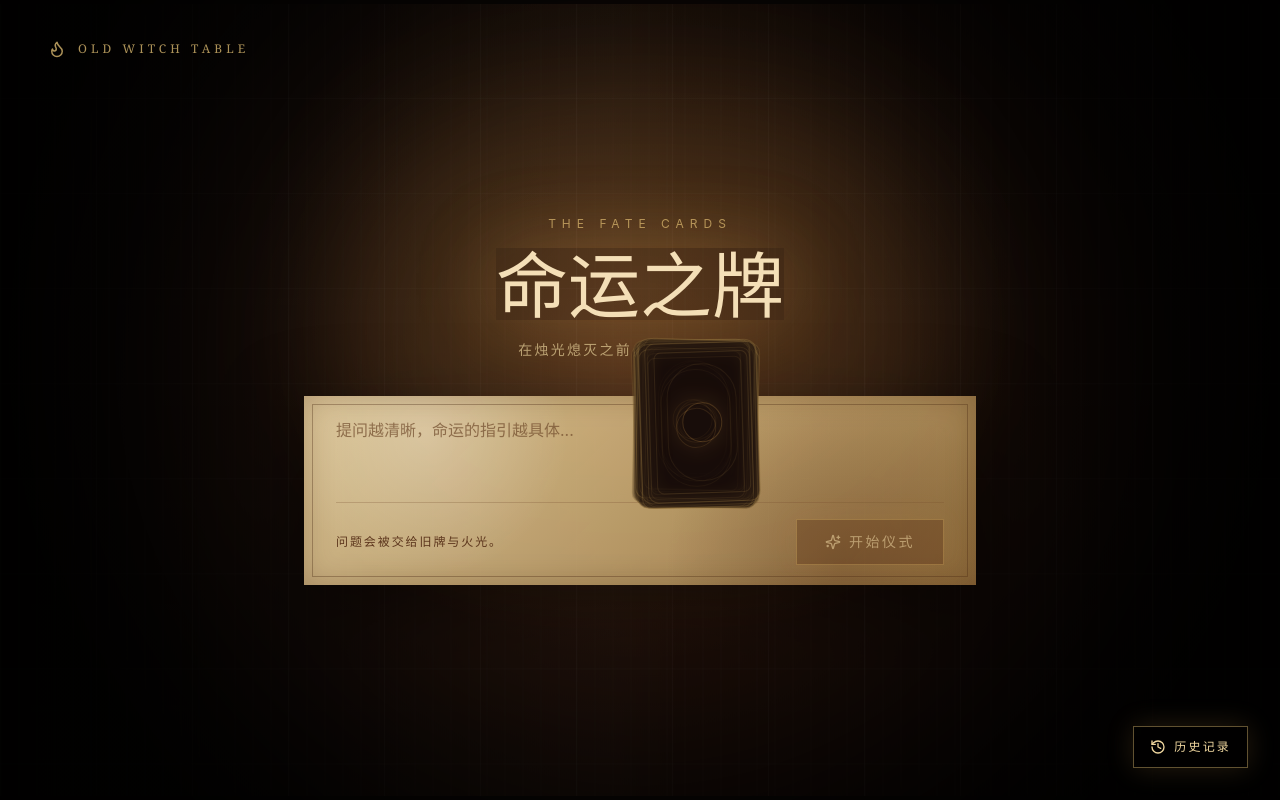
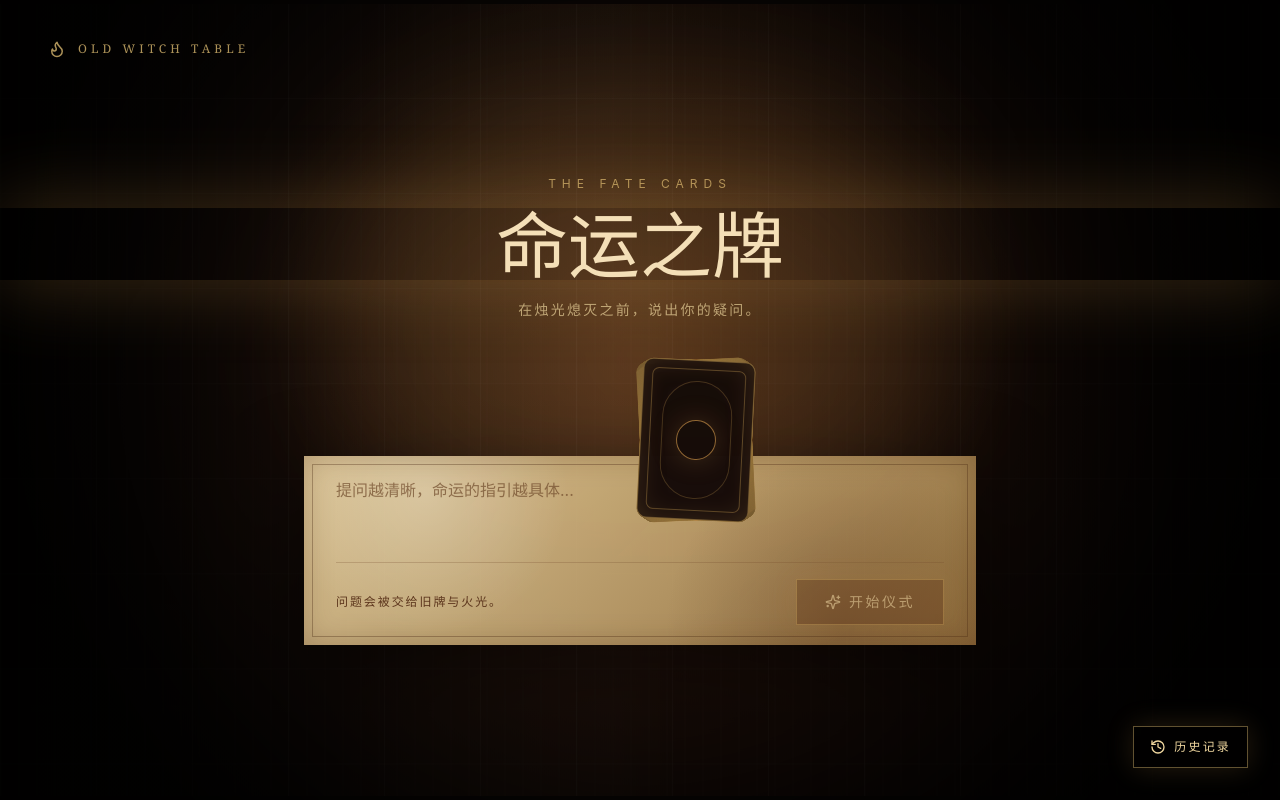
Before and after one commit to guoguoy56-beep/tarot-fate-webapp, a Next.js app: page / in a window 1280 px wide. Built offline with nearby package versions, Linux system fonts and the light colour scheme.

Commit message:
Adjust homepage deck and question panel layout

```diff
--- a/src/components/TarotExperience.tsx
+++ b/src/components/TarotExperience.tsx
@@ -425,15 +425,22 @@ export function TarotExperience() {
               animate={
                 stage === "fan" || stage === "draw"
                   ? { x: 0, y: 320, rotate: 0, opacity: 0 }
+                  : stage === "question"
+                    ? {
+                        x: 0,
+                        y: 0,
+                        rotate: (card.z - deck.length / 2) * 0.08,
+                        opacity: 0.34,
+                      }
                   : {
                       x: card.x,
                       y: card.y,
                       rotate: card.rotate,
-                      opacity: stage === "question" ? 0.34 : 1,
+                      opacity: 1,
                     }
               }
               transition={{ type: "spring", stiffness: 92, damping: 18 }}
-              className="absolute left-1/2 top-[43%] h-40 w-28 -translate-x-1/2 -translate-y-1/2"
+              className={`absolute left-1/2 ${stage === "question" ? "top-[45%]" : "top-[43%]"} h-40 w-28 -translate-x-1/2 -translate-y-1/2`}
               style={{ zIndex: card.z }}
             >
               <CardBack compact />
@@ -450,15 +457,15 @@ export function TarotExperience() {
             animate={{ opacity: 1, filter: "blur(0px)", y: 0 }}
             exit={{ opacity: 0, filter: "blur(16px)", y: -22 }}
             transition={{ duration: 1.1 }}
-            className="absolute inset-0 flex flex-col items-center justify-center px-6"
+            className="absolute inset-0 px-6"
           >
-            <div className="mb-9 text-center">
+            <div className="absolute left-1/2 top-[22%] w-full -translate-x-1/2 text-center">
               <p className="mb-4 text-xs tracking-[0.5em] text-[#d8b56d]/75">THE FATE CARDS</p>
               <h1 className="font-title text-6xl text-[#f4dfb7] shadow-candle md:text-7xl">命运之牌</h1>
               <p className="mt-5 text-sm tracking-[0.16em] text-[#d8c08c]/80">在烛光熄灭之前，说出你的疑问。</p>
             </div>
 
-            <div className="parchment relative w-full max-w-2xl px-8 py-5">
+            <div className="parchment absolute left-1/2 top-[57%] w-full max-w-2xl -translate-x-1/2 px-8 py-5">
               <textarea
                 value={question}
                 onChange={(event) => setQuestion(event.target.value)}
@@ -475,7 +482,7 @@ export function TarotExperience() {
             </div>
 
             {records.length > 0 && (
-              <div className="mt-6 flex items-center gap-2 text-xs text-[#d8b56d]/70">
+              <div className="absolute left-1/2 top-[78%] flex -translate-x-1/2 items-center gap-2 text-xs text-[#d8b56d]/70">
                 <History size={15} />
                 已保存 {records.length} 条命运手记
               </div>
```
